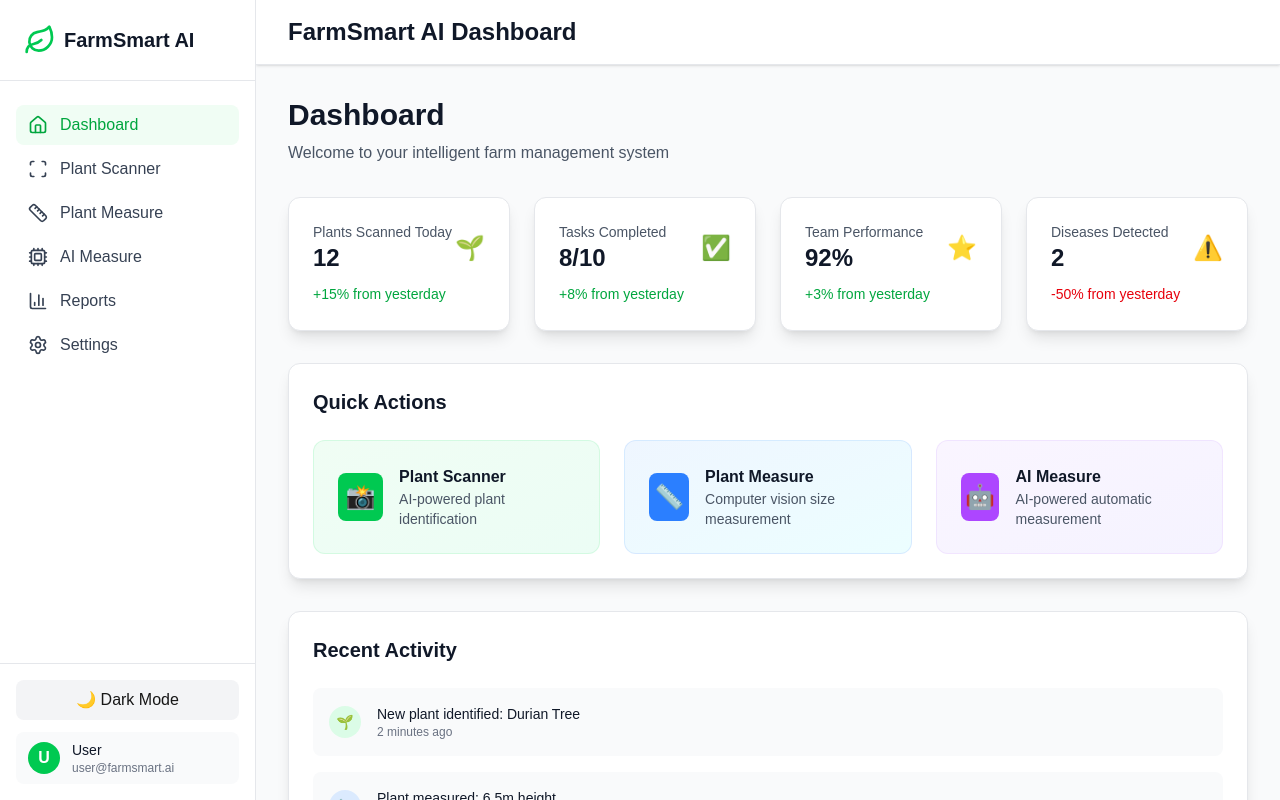
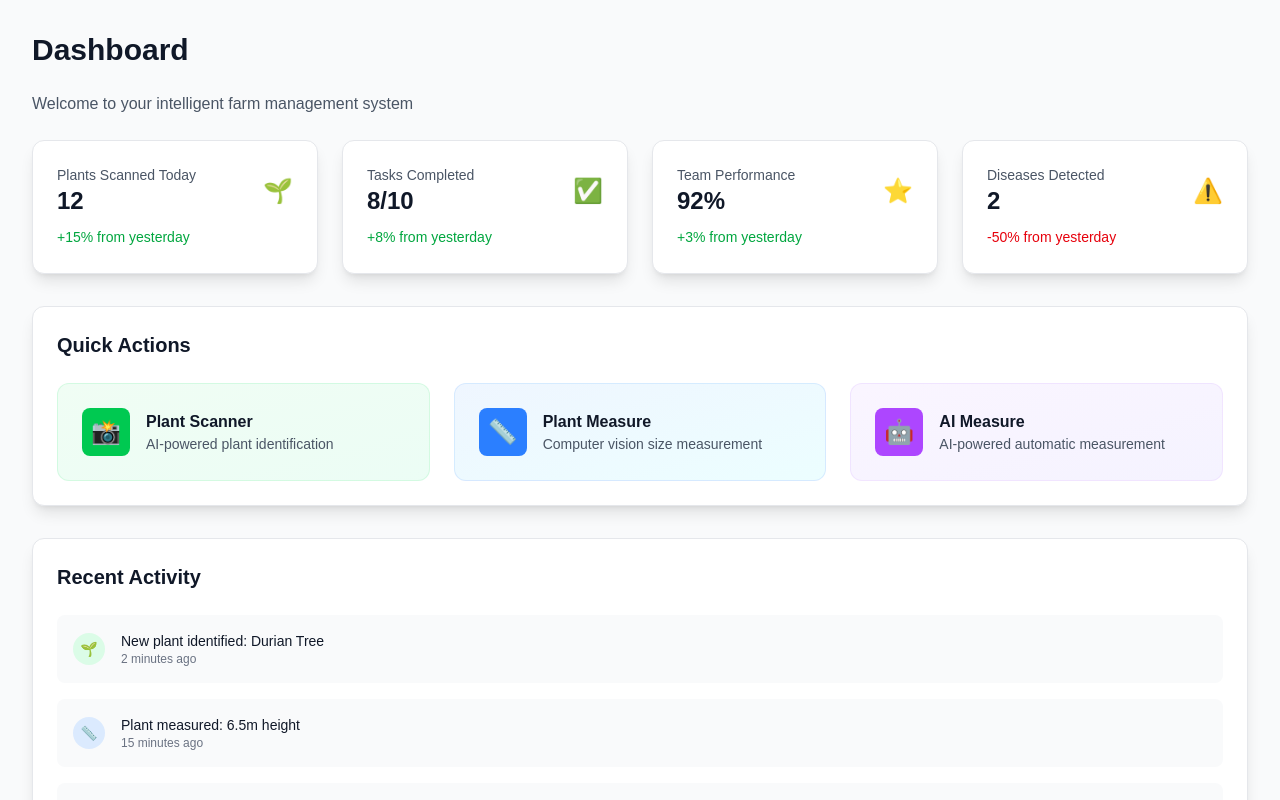
Before and after one commit to NourMtir0722/farmsmart-AI, a Next.js app: page / in a window 1280 px wide. Shown: the top 800 px of the page. Built offline with nearby package versions, Linux system fonts and the light colour scheme.

Commit message:
Create working dashboard layout system with Layout component

```diff
--- a/src/app/ai-measure/page.tsx
+++ b/src/app/ai-measure/page.tsx
@@ -3,6 +3,7 @@
 import { useState, useCallback } from 'react'
 import { useDropzone } from 'react-dropzone'
 import { Upload, X, Cpu, AlertCircle, CheckCircle } from 'lucide-react'
+import { Layout } from '@/components/Layout'
 
 interface AIMeasurementResult {
   height: number
@@ -84,13 +85,9 @@ export default function AIMeasurePage() {
   }
 
   return (
-    <div className="min-h-screen bg-gray-50 dark:bg-gray-950 p-8">
+    <Layout title="AI Measure">
       <div className="space-y-8">
-        {/* Header */}
-        <div className="mb-8">
-          <h1 className="text-3xl font-bold text-gray-900 dark:text-white">AI Measure</h1>
-          <p className="text-gray-600 dark:text-gray-400 mt-2">AI-powered automatic plant measurement</p>
-        </div>
+        <p className="text-gray-600 dark:text-gray-400 mb-6">AI-powered automatic plant measurement</p>
 
         <div className="grid grid-cols-1 lg:grid-cols-2 gap-8">
           {/* Upload Section */}
@@ -234,6 +231,6 @@ export default function AIMeasurePage() {
           </div>
         </div>
       </div>
-    </div>
+    </Layout>
   )
 }
--- a/src/app/page.tsx
+++ b/src/app/page.tsx
@@ -1,14 +1,10 @@
-import DashboardLayout from '@/components/DashboardLayout'
+import { Layout } from '@/components/Layout'
 
 export default function Home() {
   return (
-    <DashboardLayout>
+    <Layout title="Dashboard">
       <div className="space-y-8">
-        {/* Header */}
-        <div className="mb-8">
-          <h1 className="text-3xl font-bold text-gray-900 dark:text-white">Dashboard</h1>
-          <p className="text-gray-600 dark:text-gray-400 mt-2">Welcome to your intelligent farm management system</p>
-        </div>
+        <p className="text-gray-600 dark:text-gray-400 mb-6">Welcome to your intelligent farm management system</p>
 
         {/* Stats Cards */}
         <div className="grid grid-cols-1 md:grid-cols-2 lg:grid-cols-4 gap-6 mb-8">
@@ -143,6 +139,6 @@ export default function Home() {
           </div>
         </div>
       </div>
-    </DashboardLayout>
+    </Layout>
   )
 }
--- a/src/app/plant-measure/page.tsx
+++ b/src/app/plant-measure/page.tsx
@@ -3,6 +3,7 @@
 import { useState, useCallback } from 'react'
 import { useDropzone } from 'react-dropzone'
 import { Upload, X, Ruler, AlertCircle } from 'lucide-react'
+import { Layout } from '@/components/Layout'
 
 interface MeasurementResult {
   height: number
@@ -13,7 +14,7 @@ interface MeasurementResult {
   confidence: number
 }
 
-export default function MeasurePage() {
+export default function PlantMeasurePage() {
   const [file, setFile] = useState<File | null>(null)
   const [preview, setPreview] = useState<string | null>(null)
   const [isLoading, setIsLoading] = useState(false)
@@ -82,13 +83,9 @@ export default function MeasurePage() {
   }
 
   return (
-    <div className="min-h-screen bg-gray-50 dark:bg-gray-950 p-8">
+    <Layout title="Plant Measure">
       <div className="space-y-8">
-        {/* Header */}
-        <div className="mb-8">
-          <h1 className="text-3xl font-bold text-gray-900 dark:text-white">Plant Measure</h1>
-          <p className="text-gray-600 dark:text-gray-400 mt-2">Measure plant dimensions using computer vision</p>
-        </div>
+        <p className="text-gray-600 dark:text-gray-400 mb-6">Measure plant dimensions using computer vision</p>
 
         <div className="grid grid-cols-1 lg:grid-cols-2 gap-8">
           {/* Upload Section */}
@@ -236,6 +233,6 @@ export default function MeasurePage() {
           </div>
         </div>
       </div>
-    </div>
+    </Layout>
   )
 }
--- a/src/app/plant-scanner/page.tsx
+++ b/src/app/plant-scanner/page.tsx
@@ -4,8 +4,9 @@ import { useState, useCallback } from 'react'
 import { useDropzone } from 'react-dropzone'
 import { Upload, X, CheckCircle, AlertCircle } from 'lucide-react'
 import { PlantScanResult } from '@/types/plant-scan'
+import { Layout } from '@/components/Layout'
 
-export default function ScanPage() {
+export default function PlantScannerPage() {
   const [file, setFile] = useState<File | null>(null)
   const [preview, setPreview] = useState<string | null>(null)
   const [isLoading, setIsLoading] = useState(false)
@@ -72,13 +73,9 @@ export default function ScanPage() {
   }
 
   return (
-    <div className="min-h-screen bg-gray-50 dark:bg-gray-950 p-8">
+    <Layout title="Plant Scanner">
       <div className="space-y-8">
-        {/* Header */}
-        <div className="mb-8">
-          <h1 className="text-3xl font-bold text-gray-900 dark:text-white">Plant Scanner</h1>
-          <p className="text-gray-600 dark:text-gray-400 mt-2">Upload a photo to identify plants and detect diseases</p>
-        </div>
+        <p className="text-gray-600 dark:text-gray-400 mb-6">Upload a photo to identify plants and detect diseases</p>
 
         <div className="grid grid-cols-1 lg:grid-cols-2 gap-8">
           {/* Upload Section */}
@@ -204,6 +201,6 @@ export default function ScanPage() {
           </div>
         </div>
       </div>
-    </div>
+    </Layout>
   )
 }
--- a/src/app/settings/page.tsx
+++ b/src/app/settings/page.tsx
@@ -1,16 +1,13 @@
 'use client'
 
 import { Settings, User, Shield, Bell, Palette, Database, Globe, Key } from 'lucide-react'
+import { Layout } from '@/components/Layout'
 
 export default function SettingsPage() {
   return (
-    <div className="min-h-screen bg-gray-50 dark:bg-gray-950 p-8">
+    <Layout title="Settings">
       <div className="space-y-8">
-        {/* Header */}
-        <div className="mb-8">
-          <h1 className="text-3xl font-bold text-gray-900 dark:text-white">Settings</h1>
-          <p className="text-gray-600 dark:text-gray-400 mt-2">Manage your account and system preferences</p>
-        </div>
+        <p className="text-gray-600 dark:text-gray-400 mb-6">Manage your account and system preferences</p>
 
         {/* Settings Categories */}
         <div className="grid grid-cols-1 lg:grid-cols-2 gap-8">
@@ -276,6 +273,6 @@ export default function SettingsPage() {
           </div>
         </div>
       </div>
-    </div>
+    </Layout>
   )
 }
--- /dev/null
+++ b/src/components/Layout.tsx
@@ -0,0 +1,23 @@
+'use client';
+
+import { ReactNode } from 'react';
+
+interface LayoutProps {
+  children: ReactNode;
+  title?: string;
+}
+
+export function Layout({ children, title }: LayoutProps) {
+  return (
+    <div className="min-h-screen bg-gray-50 dark:bg-gray-950">
+      <div className="max-w-7xl mx-auto px-4 sm:px-6 lg:px-8 py-8">
+        {title && (
+          <h1 className="text-3xl font-bold text-gray-900 dark:text-white mb-6">
+            {title}
+          </h1>
+        )}
+        {children}
+      </div>
+    </div>
+  );
+}
```
